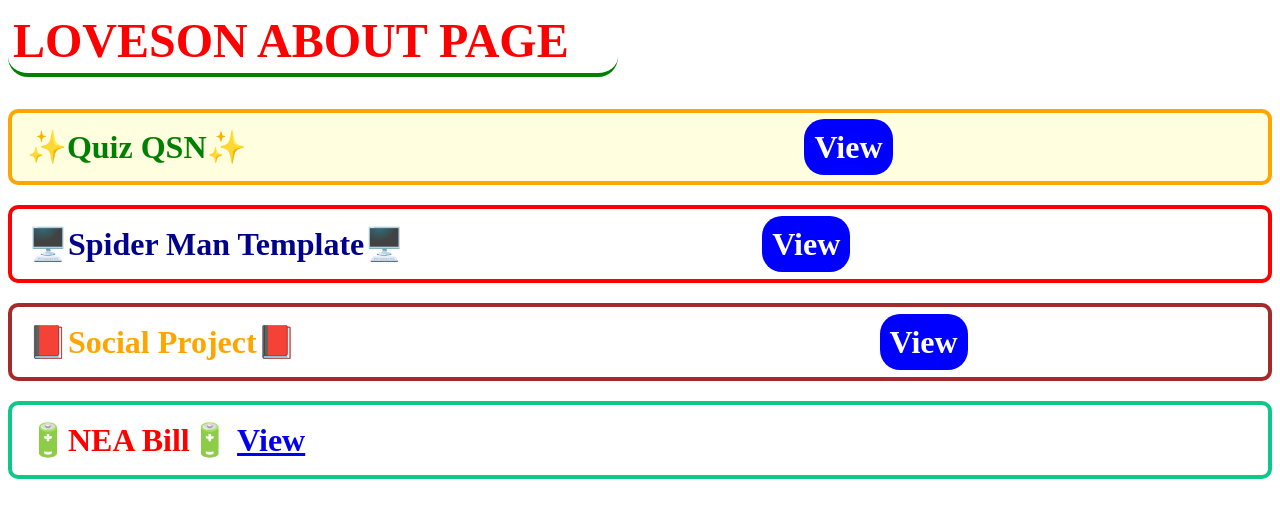
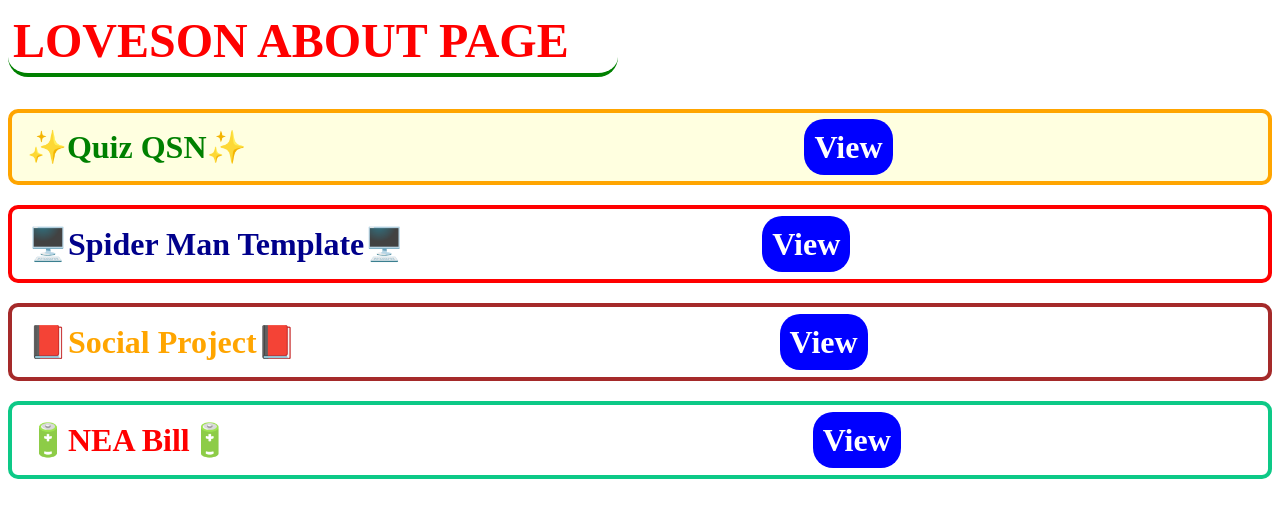
Before and after one commit to lovesonbk30-ui/Loveson_Protfolio, a Flask app: page /send in a window 1280 px wide. Shown: the top 518 px of the page. Run offline with Flask 3, Linux system fonts and the light colour scheme.

Commit message:
Update About.html

```diff
--- a/templates/About.html
+++ b/templates/About.html
@@ -72,7 +72,7 @@ color: red;
 font-weight: bold;
 border-radius: 10px;
 }
-.Project a{
+.Bill a{
 text-decoration: none;
 background: blue;
 border-radius: 20px;
```
